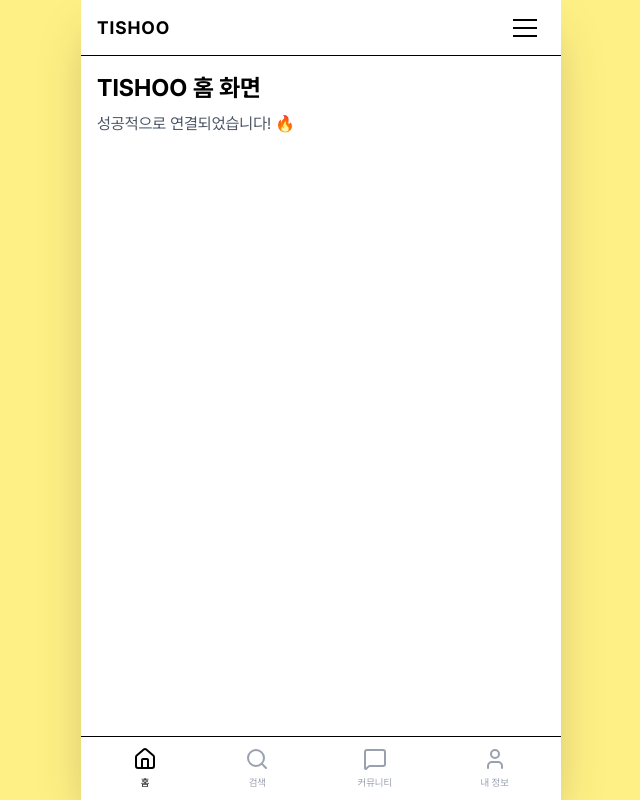
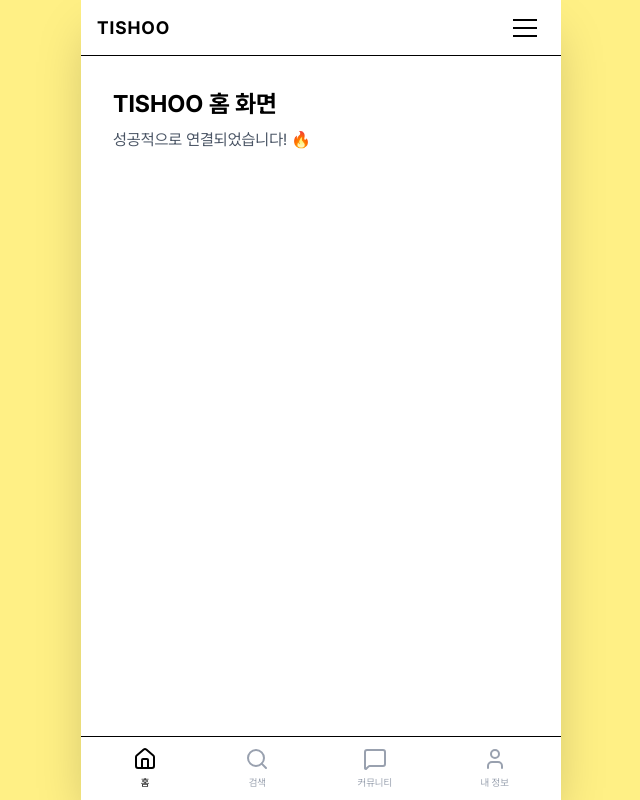
Before and after one commit to dokkk0dahee/Tishoo, a React (Vite) app: page / in a window 1280 px wide. Shown: the whole page, without its empty margins (319-959 px from the left). Built offline with nearby package versions, Linux system fonts and the light colour scheme.

Commit message:
[STYLE] 그리드 적용

```diff
--- a/src/components/Layout.jsx
+++ b/src/components/Layout.jsx
@@ -13,7 +13,7 @@
             <Header />
 
             {/* 페이지별 콘텐츠가 보여지는 영역 */}
-            <main className="flex-1 pb-20"> {/* pb-20은 네비바에 가려지지 않게 여백을 주는 것 */}
+            <main className="flex-1 overflow-y-auto px-4 pt-4 pb-20"> {/* pb-20은 네비바에 가려지지 않게 여백을 주는 것 */}
             <Outlet />
             </main>
 
```
